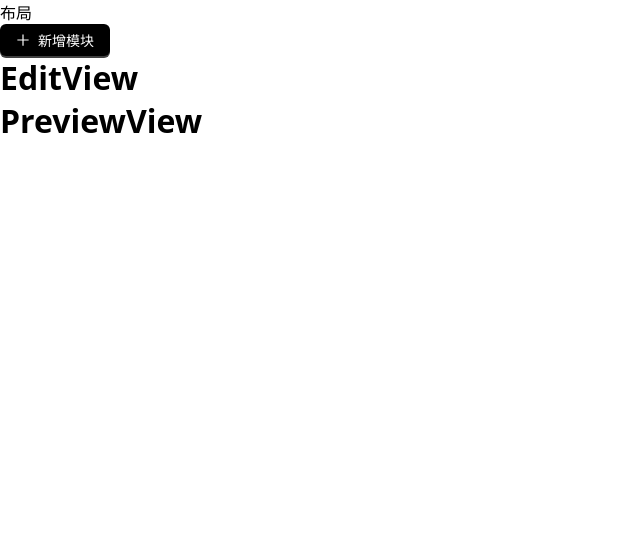
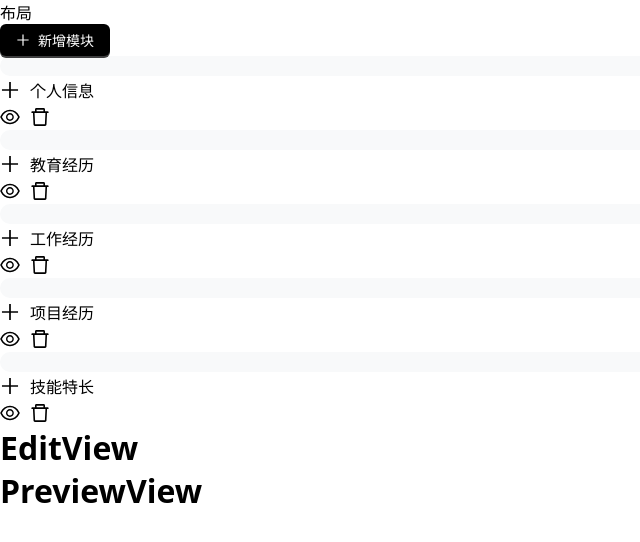
Before and after one commit to 1724034726-max/resumeCreater, a React (Vite) app: page /#/home in a window 1280 px wide. Shown: the top 542 px of the page, without its empty margins (0-640 px from the left). Built offline with nearby package versions, Linux system fonts and the light colour scheme.

Commit message:
feat:modelList数据拿取

```diff
--- a/src/components/LayoutModuleCard/LayoutModuleCard.tsx
+++ b/src/components/LayoutModuleCard/LayoutModuleCard.tsx
@@ -8,7 +8,6 @@ import styles from "./LayoutModuleCard.module.less";
 import { useCallback, useRef } from "react";
 interface LayoutModuleCardProps {
   title: string;
-  context: string;
   icon?: React.ReactNode;
   draggable?: boolean;
   onHideOrShow?: () => void;
--- a/src/hooks/redux.ts
+++ b/src/hooks/redux.ts
@@ -11,3 +11,4 @@ type StoreState = ReturnType<typeof rootReducer>;
 type StoreDispatch = typeof store.dispatch;
 export const useAppDispatch: () => StoreDispatch = useDispatch;
 export const useAppSelector: TypedUseSelectorHook<StoreState> = useSelector;
+export const selectResume = (state: StoreState): ResumeState => state.resume;
--- a/src/views/Home/Home.tsx
+++ b/src/views/Home/Home.tsx
@@ -2,10 +2,7 @@ import Layout from "./components/Layout";
 import Edit from "./components/Edit";
 import Preview from "./components/Preview";
 import styles from "./Home.module.less";
-import { useGetResume } from "./context";
 export default function Home() {
-    const resume = useGetResume();
-    console.log("resume", resume);
     return (
         <div className={styles.homeContainer}>
             <Layout />
--- a/src/views/Home/components/Layout/components/Layout/Layout.tsx
+++ b/src/views/Home/components/Layout/components/Layout/Layout.tsx
@@ -3,11 +3,10 @@ import LayoutModuleCard from "@/components/LayoutModuleCard";
 import { useState, useCallback } from "react";
 import { Button, Modal, Form, Input, message } from "antd";
 import { PlusOutlined } from "@ant-design/icons";
+import { useGeResumetModule } from "@/views/Home/context";
 const LayoutComponent: React.FC = () => {
+  const moduleList = useGeResumetModule();
   const [selectedModule, setSelectedModule] = useState<string>("");
-  const [moduleList, setModuleList] = useState<
-    { title: string; context: string }[]
-  >([]);
   //当前被拖拽的模块的索引
   const [draggedIndex, setDraggedIndex] = useState<number | null>(null);
   //当前拖拽到哪个模块上
@@ -27,12 +26,12 @@ const LayoutComponent: React.FC = () => {
 
   const handleDragEnd = useCallback(() => {
     if (draggedIndex !== null && dragOverIndex !== null && draggedIndex !== dragOverIndex) {
-      setModuleList((prevList) => {
-        const newList = [...prevList];
-        const [draggedItem] = newList.splice(draggedIndex, 1);
-        newList.splice(dragOverIndex, 0, draggedItem);
-        return newList;
-      });
+      // setModuleList((prevList) => {
+      //   const newList = [...prevList];
+      //   const [draggedItem] = newList.splice(draggedIndex, 1);
+      //   newList.splice(dragOverIndex, 0, draggedItem);
+      //   return newList;
+      // });
     }
     setDraggedIndex(null);
     setDragOverIndex(null);
@@ -50,7 +49,7 @@ const LayoutComponent: React.FC = () => {
         message.warning("该模块标题已存在，请使用其他标题");
         return;
       }
-      setModuleList((prevList) => [...prevList, { title, context: context || "" }]);
+      // setModuleList((prevList) => [...prevList, { title, context: context || "" }]);
       message.success("模块添加成功");
       form.resetFields();
       setIsModalOpen(false);
@@ -80,7 +79,6 @@ const LayoutComponent: React.FC = () => {
           <LayoutModuleCard
             key={item.title}
             title={item.title}
-            context={item.context}
             selected={selectedModule === item.title}
             onSelect={() => setSelectedModule(item.title)}
             index={index}
@@ -89,6 +87,7 @@ const LayoutComponent: React.FC = () => {
             onDragEnd={handleDragEnd}
             isDragging={draggedIndex === index}
             dragOverIndex={dragOverIndex}
+            draggable={false}
           />
         ))}
       </div>
--- a/src/views/Home/context.ts
+++ b/src/views/Home/context.ts
@@ -5,11 +5,21 @@
  */
 
 import * as editStore from "@/store/slices/resume";
-import { useAppDispatch, useAppSelector } from "@/hooks/redux";
-
+import { useAppDispatch, useAppSelector, selectResume } from "@/hooks/redux";
+import { createSelector } from "@reduxjs/toolkit";
 export function useGetResume() {
   return useAppSelector((state) => state.resume);
 }
+
+export const useGeResumetModule = () => {
+  const selectResumeModules = createSelector([selectResume], (resumeState) =>
+    resumeState.resume.map((item) => ({
+      title: item.cnType,
+    }))
+  );
+  return useAppSelector(selectResumeModules);
+};
+
 export function updateResume(
   dispatch: ReturnType<typeof useAppDispatch>,
   resume: ResumeState
```
